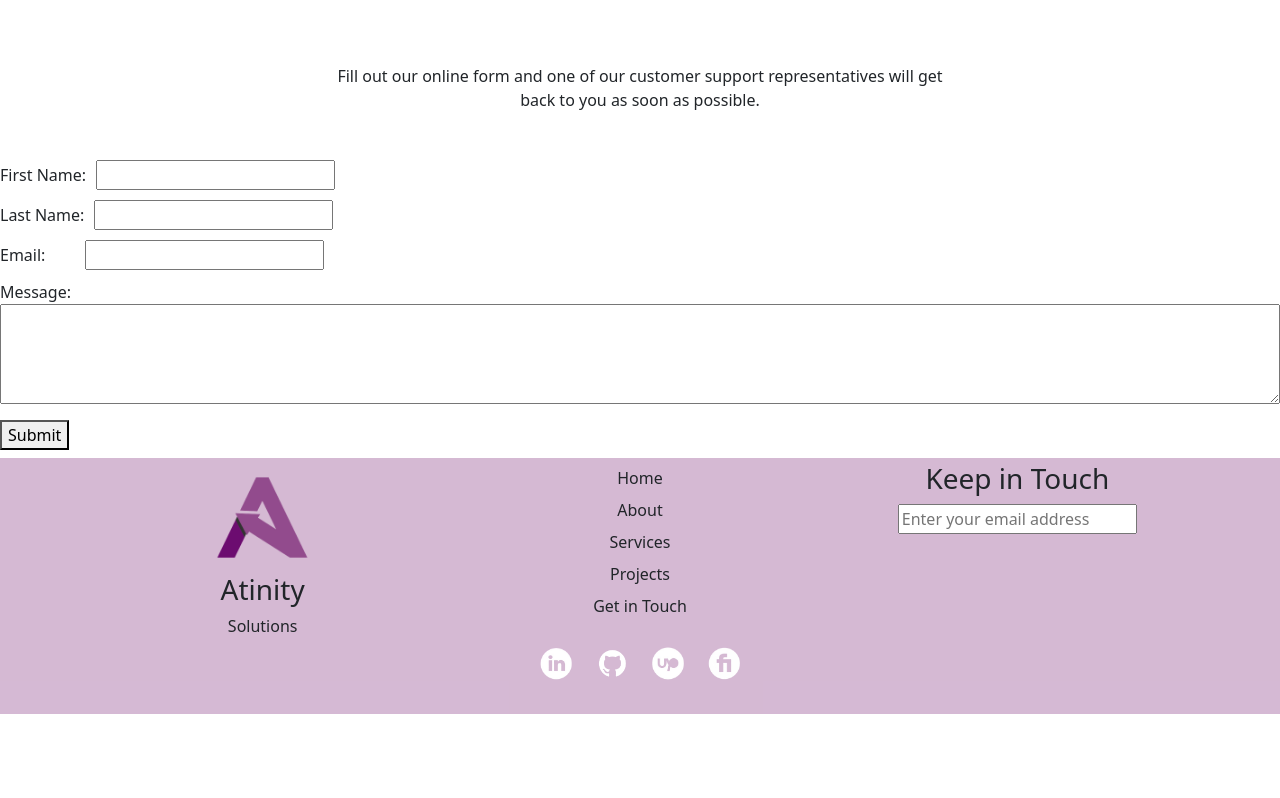
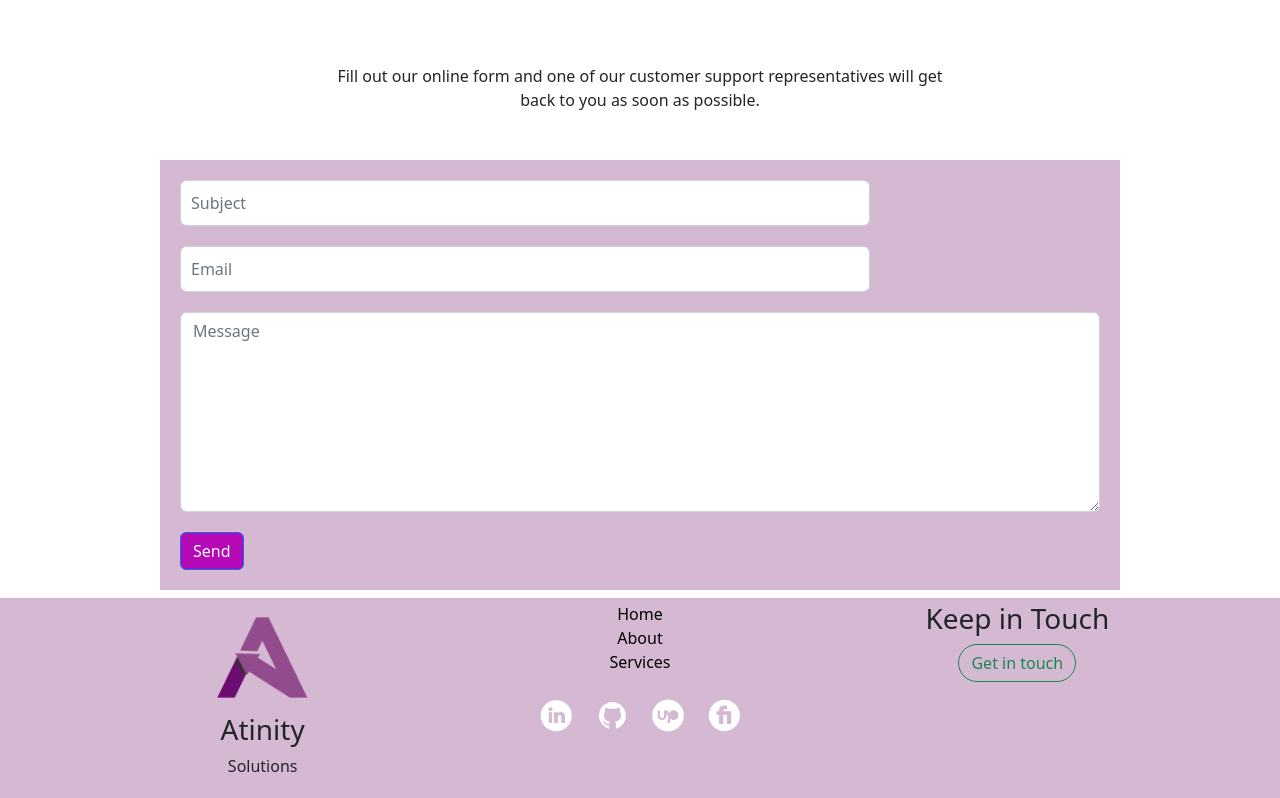
Before and after one commit to notjawad404/AtinitySolutions, a React (Create React App) app: page /Contact in a window 1280 px wide. Shown: the part 590-1388 px from the top of the page. Before the commit the page ends 1304 px from the top, so only its background shows below. Built offline with nearby package versions, Linux system fonts and the light colour scheme.

Commit message:
Added EmailJS API

```diff
--- a/package.json
+++ b/package.json
@@ -3,6 +3,7 @@
   "version": "0.1.0",
   "private": true,
   "dependencies": {
+    "@emailjs/browser": "^3.11.0",
     "@fortawesome/fontawesome-svg-core": "^6.4.0",
     "@fortawesome/free-solid-svg-icons": "^6.4.0",
     "@fortawesome/react-fontawesome": "^0.2.0",
@@ -10,6 +11,7 @@
     "@testing-library/react": "^13.4.0",
     "@testing-library/user-event": "^13.5.0",
     "bootstrap": "^5.2.3",
+    "emailjs-com": "^3.2.0",
     "react": "^18.2.0",
     "react-bootstrap": "^2.7.4",
     "react-dom": "^18.2.0",
--- a/src/App.js
+++ b/src/App.js
@@ -14,10 +14,10 @@ function App() {
     <>
     <Router>
       <Routes>
-        <Route path='/Home' element={<Home/>} />
+        <Route path='/' element={<Home/>} />
         <Route path='/About' element= {<About/>}/>
+        <Route path='/Services' element={<Services/>}/>
         <Route path='/Contact' element={<Contact/>} />
-        <Route path='/Services' element={<Services/>}/>
       </Routes>
     </Router>
     </>
--- a/src/components/common/Footer.js
+++ b/src/components/common/Footer.js
@@ -1,11 +1,13 @@
 import React, { Component } from 'react'
-import { Container, Row, Col } from 'react-bootstrap';
+import { Container, Row, Col, Button } from 'react-bootstrap';
 import './footer.css';
 import Atinity from '../images/common/atinity.png'
 import lindenin from '../images/common/linkedin.png'
 import github from '../images/common/GitHub.png'
 import upwork from '../images/common/upwork.png'
 import fiverr from '../images/common/fiverr.png'
+
+import { Link } from 'react-router-dom';
 
 
 
@@ -17,32 +19,46 @@ export default class Footer extends Component {
           <Container>
             <Row className='justify-content-center text-center p-1'>
               <Col sm={4} md={4}>
-          <img src={Atinity} width="100px" alt="Atinity"/>
+                <img src={Atinity} width="100px" alt="Atinity" />
                 <h3>Atinity</h3>
                 <p>Solutions</p>
               </Col>
               <Col sm={4} md={4}>
                 <ul className="list-unstyled">
-            <li className='p-1'>Home</li>
-            <li className='p-1'>About</li>
-            <li className='p-1'>Services</li>
-            <li className='p-1'>Projects</li>
-            <li className='p-1'>Get in Touch</li>
+                  <li>
+                    <Link to="/" className='p-2 link1'>Home</Link>
+                  </li>
+                  <li>
+                    <Link to="/About" className='p-2 link1'>About</Link>
+                  </li>
+                  <li>
+                    <Link to="/Services" className='p-2 link1'>Services</Link>
+                  </li>
                 </ul>
 
                 <p>
-          <img src={lindenin} className='img1 m-2' alt="linkedin"/>
-          <img src={github} className='img1 m-2' alt="linkedin"/>
-          <img src={upwork} className='img1 m-2' alt="linkedin"/>
-          <img src={fiverr} className='img1 m-2' alt="linkedin"/>
+
+                  <Link to="https://www.linkedin.com/company/atinity-sol">
+                    <img src={lindenin} className='img1 m-2' alt="linkedin" />
+                  </Link>
+                  <Link to="https://github.com/Atinity">
+                    <img src={github} className='img1 m-2' alt="github" />
+                  </Link>
+                  <Link to="https://www.upwork.com">
+                    <img src={upwork} className='img1 m-2' alt="upwork" />
+                  </Link>
+                  <Link to="https://www.fiverr.com">
+                    <img src={fiverr} className='img1 m-2' alt="fiverr" />
+                  </Link>
+
                 </p>
               </Col>
 
               <Col sm={4} md={4}>
                 <div>
                   <h3>Keep in Touch</h3>
-              <div className="input-wrapper">
-        <input type="email" id="email" placeholder="Enter your email address" />
+                  <div className="input-wrapper" width="200px">
+                  <Link to="/Contact"><Button className='rounded-pill ' variant="outline-success" >Get in touch</Button></Link>
                   </div>
                 </div>
 
--- a/src/components/common/Navbar1.css
+++ b/src/components/common/Navbar1.css
@@ -8,3 +8,8 @@
     margin: 0;
     padding: 0;
   }
+
+.link1{
+  text-decoration: none;
+  color: rgb(0, 0, 0);
+}
--- a/src/components/common/Navbar1.js
+++ b/src/components/common/Navbar1.js
@@ -5,6 +5,14 @@ import '../home/master.css'
 import './Navbar1.css'
 import logo1 from '../images/common/atinity.png';
 
+import { Link  } from 'react-router-dom';
+// import { useHistory } from 'react-router-dom';
+
+
+// import Home from  '../main/Home';
+// import About from '../main/About'
+// import Contact from '../main/Contact';
+// import Services from '../main/Services';
 
 
     function Navbar1() {
@@ -22,24 +30,24 @@ import logo1 from '../images/common/atinity.png';
         };
       }, []);
 
+
     return (
       <div className='mb-5'>
         <Navbar expand="lg" className={`navbar ${isFixed ? 'fixed' : ''}`}>
           <Container fluid>
             <Navbar.Brand><img className='navimg' src={logo1} alt="Logo" /></Navbar.Brand>
-            <Navbar.Brand href="#">Atinity{"\n"} Solution</Navbar.Brand>
+            <Navbar.Brand href="#">Atinity{"\n"} Solutions</Navbar.Brand>
             <Navbar.Toggle aria-controls="navbarScroll" />
             <Navbar.Collapse id="navbarScroll">
               <Container className=" d-flex justify-content-end">
                 <Nav>
-                  <Nav.Link href="/Home" >Home</Nav.Link>
-                  <Nav.Link href="/About">About Us</Nav.Link>
-                  <Nav.Link href="/Services">Services</Nav.Link>
-                  <Nav.Link href="/Home">Projects</Nav.Link>
+                  <Link className='link1 mx-2' to="/" >Home</Link>
+                  <Link className='link1 mx-2' to="/About">About Us</Link>
+                  <Link className='link1 mx-2' to="/Services">Services</Link>
 
                 </Nav>
               </Container>
-              <Nav.Link href="/Contact"><Button className='navbtn rounded-pill ' variant="outline-success"  onClick="/App" >GET IN TOUCH</Button></Nav.Link>
+              <Link to="/Contact"><Button className='navbtn rounded-pill ' variant="outline-success">GET IN TOUCH</Button></Link>
 
 
 
--- a/src/components/common/footer.css
+++ b/src/components/common/footer.css
@@ -5,3 +5,8 @@
 .img1{
     width: 40px;
 }
+
+.link1{
+    text-decoration: none;
+    color: rgb(0, 0, 0);
+  }
--- a/src/components/contact/ContactDiv2.js
+++ b/src/components/contact/ContactDiv2.js
@@ -1,5 +1,4 @@
 import React, { Component } from 'react'
-import Forms from '../form/EmailForm'
 
 export default class ContactDiv2 extends Component {
   render() {
@@ -8,9 +7,6 @@ export default class ContactDiv2 extends Component {
       <div>
       <p className='text-center w-50 m-auto my-5'>Fill out our online form and one of our customer support representatives will get back to you as soon as possible.</p>
       </div>
-      <div>
-        <Forms/>
-      </div>
       </div>
     )
   }
--- a/src/components/form/EmailForm.js
+++ b/src/components/form/EmailForm.js
@@ -1,89 +1,62 @@
-import React, { Component } from 'react';
+import React, { useRef, useState } from 'react';
+import emailjs from 'emailjs-com';
+import './from.css'
 
-class Forms extends Component {
-  constructor(props) {
-    super(props);
+export const ContactUs = () => {
+  const form = useRef();
+  const [showModal, setShowModal] = useState(false);
 
-    this.state = {
-      firstName: '',
-      lastName: '',
-      email: '',
-      message: '',
-    };
+  const sendEmail = (e) => {
+    e.preventDefault();
 
-    this.handleSubmit = this.handleSubmit.bind(this);
-    this.handleFirstNameChange = this.handleFirstNameChange.bind(this);
-    this.handleLastNameChange = this.handleLastNameChange.bind(this);
-    this.handleEmailChange = this.handleEmailChange.bind(this);
-    this.handleMessageChange = this.handleMessageChange.bind(this);
-  }
+    emailjs.sendForm('service_f2uu41v', 'template_xqev47j', form.current, 'GLvCK2MkX1UMTmC7K')
+      .then((result) => {
+        console.log(result.text);
+        setShowModal(true);
+      }, (error) => {
+        console.log(error.text);
+      });
+  };
 
-  handleSubmit(event) {
-    event.preventDefault();
-    console.log(this.state);
-  }
+  const closeModal = () => {
+    setShowModal(false);
+  };
 
-  handleFirstNameChange(event) {
-    this.setState({ firstName: event.target.value });
-  }
+  return (
+    <div className='width1'>
+      <form ref={form} onSubmit={sendEmail} className="contact-form">
+        <div className="form-group">
+          <input type="text" name="formsubject" className="form-control" placeholder='Subject' />
+        </div>
+        <div className="form-group">
+          <input type="email" name="useremail" className="form-control" placeholder='Email'/>
+        </div>
+        <div className="form-group">
+          <textarea name="message" className="form-control msg-height" placeholder='Message'/>
+        </div>
+        <input type="submit" value="Send" className="btn btn-primary" />
+      </form>
 
-  handleLastNameChange(event) {
-    this.setState({ lastName: event.target.value });
-  }
 
-  handleEmailChange(event) {
-    this.setState({ email: event.target.value });
-  }
-
-  handleMessageChange(event) {
-    this.setState({ message: event.target.value });
-  }
-
-  render() {
-    return (
-      <div style={{ backgroundColor: 'WHITE' }}>
-        <form onSubmit={this.handleSubmit}>
-          <div style={{ marginBottom: '10px' }}>
-            <label htmlFor="firstName" style={{ marginRight: '10px' }}>First Name:</label>
-            <input
-              type="text"
-              id="firstName"
-              value={this.state.firstName}
-              onChange={this.handleFirstNameChange}
-            />
+      <div className={`modal ${showModal ? 'show' : ''}`} style={{ display: showModal ? 'block' : 'none' }}>
+        <div className="modal-dialog">
+          <div className="modal-content">
+            <div className="modal-header">
+              <h5 className="modal-title">Success!</h5>
+              <button type="button" className="close" onClick={closeModal}>
+                <span aria-hidden="true">&times;</span>
+              </button>
+            </div>
+            <div className="modal-body">
+              <p>Your message has been sent successfully.</p>
+              <p>You will receive confirmational email shortly</p>
+            </div>
+            <div className="modal-footer">
+              <button type="button" className="btn btn-secondary" onClick={closeModal}>Close</button>
+            </div>
           </div>
-          <div style={{ marginBottom: '10px' }}>
-            <label htmlFor="lastName" style={{ marginRight: '10px' }}>Last Name:</label>
-            <input
-              type="text"
-              id="lastName"
-              value={this.state.lastName}
-              onChange={this.handleLastNameChange}
-            />
-          </div>
-          <div style={{ marginBottom: '10px' }}>
-            <label htmlFor="email" style={{ marginRight: '40px' }}>Email:</label>
-            <input
-              type="email"
-              id="email"
-              value={this.state.email}
-              onChange={this.handleEmailChange}
-            />
-          </div>
-          <div style={{ marginBottom: '10px' }}>
-            <label htmlFor="message" style={{}}>Message:</label>
-            <br></br>
-            <textarea style={{ width: '100%', height: '100px' }}
-              id="message"
-              value={this.state.message}
-              onChange={this.handleMessageChange}
-            />
-          </div>
-          <button type="submit">Submit</button>
-        </form>
+        </div>
       </div>
-    );
-  }
-}
-
-export default Forms;
+    </div>
+  );
+};
--- a/src/components/form/from.css
+++ b/src/components/form/from.css
@@ -1,3 +1,42 @@
-body{
-    background-color: rgb(252, 252, 252);
-}
+.contact-form {
+    background-color: rgba(146, 75, 143, 0.39);
+    padding: 20px;
+    color: white;
+  }
+
+  .width1{
+    width: 75%;
+    height: auto;
+    margin: auto;
+    justify-content: center;
+    align-items: center;
+  }
+
+  .form-group {
+    margin-bottom: 20px;
+  }
+
+  .msg-height{
+    height: 200px;
+  }
+
+  label {
+    display: block;
+  }
+
+  input[type="text"],
+  input[type="email"]{
+    width:75%;
+    padding: 10px;
+  }
+
+  textarea{
+    width:75%;
+    padding: 10px;
+    height: auto;
+  }
+
+  .btn-primary {
+    background-color: rgb(180, 9, 180);
+    color: white;
+  }
--- a/src/components/main/Contact.js
+++ b/src/components/main/Contact.js
@@ -3,6 +3,8 @@ import Navbar1 from '../common/Navbar1'
 import Footer from '../common/Footer'
 import ContactDiv1 from '../contact/ContactDiv1'
 import ContactDiv2 from '../contact/ContactDiv2'
+import { ContactUs } from '../form/EmailForm'
+// import {EmailForm} from '../form/EmailForm'
 
 export default class Contact extends Component {
   render() {
@@ -11,6 +13,7 @@ export default class Contact extends Component {
         <Navbar1/>
         <ContactDiv1/>
         <ContactDiv2/>
+        <ContactUs/>
         <Footer/>
 
       </div>
```
Also changed, not shown: 1 other file (tests, documents, lock files or other folders). Lines whose indentation alone changed are shown as unchanged.
